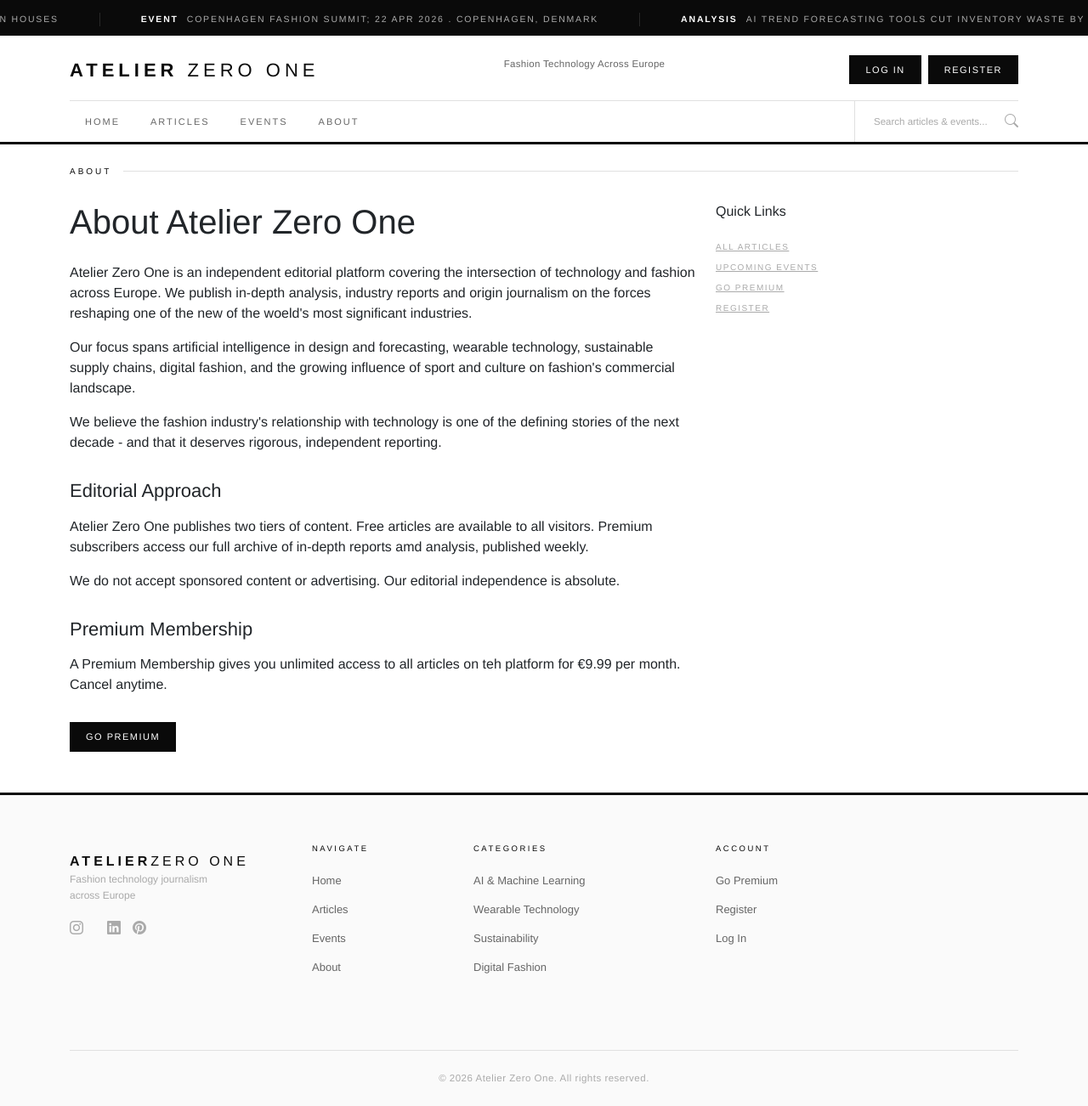
After one commit to sineadezita/milestone-project-4, a Django app: page /about/ in a window 1280 px wide. The commit adds this page. Shown: the whole page at 85% size. Run offline with Django 5.2, Linux system fonts and the light colour scheme.

Commit message:
Added about page

```diff
--- a/accounts/templates/accounts/saved_events.html
+++ b/accounts/templates/accounts/saved_events.html
@@ -17,8 +17,8 @@
 
     <div class="row g-4">
         {% for event in saved_events %}
-        <div class="col-md-6 col-lg-4">
-            <div class="event card">
+        <div class="col-md-6 col-lg-4 d-flex">
+            <div class="event-card">
                 <div class="event-date-block">
                     <div class="event-date-box">
                         <span class="event-day">{{ event.event_date|date:"d" }}</span>
@@ -35,7 +35,7 @@
                     <a href="{% url 'accounts:save_event' event.id %}" class="btn-outline-dark-custom">
                         <i class="bi-bi-bookmark-fill"></i> remove
                     </a>
-                    <a href="{% url 'events:event_detail' event.slug %}" class="event.link">View Details</a>
+                    <a href="{% url 'events:event_detail' event.slug %}" class="event-link">View Details</a>
                 </div>
             </div>
         </div>
--- /dev/null
+++ b/home/templates/home/about.html
@@ -0,0 +1,61 @@
+{% extends 'base.html' %}
+{% load static %}
+
+{% block title %}About | Atelier Zero One{% endblock %}
+
+{% block content %}
+<div class="container mt-4 mb-5">
+
+    <div class="section-label-row">
+        <span class="section-label">About</span>
+        <span class="section-rule"></span>
+    </div>
+
+    <div class="row">
+        <div class="col-lg-8">
+
+            <h1 class="article-detail-title mb-4">About Atelier Zero One</h1>
+
+            <div class="article-body">
+                <p>Atelier Zero One is an independent editorial platform covering the intersection of technology and fashion across Europe. We publish in-depth analysis, industry reports and origin journalism on the forces reshaping one of the new of the woeld's most significant industries.</p>
+
+                <p>Our focus spans artificial intelligence in design and forecasting, wearable technology, sustainable supply chains, digital fashion, and the growing influence of sport and culture on fashion's commercial landscape.</p>
+
+                <p>We believe the fashion industry's relationship with technology is one of the defining stories of the next decade - and that it deserves rigorous, independent reporting.</p>
+
+                <h2 style="font-size: 22px; font-weight: 300; margin: 32px 0 16px;">Editorial Approach</h2>
+
+                <p>Atelier Zero One publishes two tiers of content. Free articles are available to all visitors. Premium subscribers access our full archive of in-depth reports amd analysis, published weekly.</p>
+
+                <p>We do not accept sponsored content or advertising. Our editorial independence is absolute.</p>
+
+                <h2 style="font-size: 22px; font-weight: 300; margin: 32px 0 16px;">Premium Membership</h2>
+
+                <p>A Premium Membership gives you unlimited access to all articles on teh platform for €9.99 per month. Cancel anytime.</p>
+
+                <a href="{% url 'subscriptions:subscription_page' %}" class="btn-dark-custom mt-3 d-inline-block">Go Premium</a>
+            </div>
+        </div>
+
+        <div class="col-lg-4">
+            <div class="article-sidebar">
+                <div class="sidebar-hd mb-3">Quick Links</div>
+                <div class="sidebar-meta-item">
+                    <a href="{% url 'articles:article_list' %}" class="section-more">All Articles</a>
+                </div>
+                <div class="sidebar-meta-item">
+                    <a href="{% url 'events:event_list' %}" class="section-more">Upcoming Events</a>
+                </div>
+                <div class="sidebar-meta-item">
+                    <a href="{% url 'subscriptions:subscription_page' %}" class="section-more">Go Premium</a>
+                </div>
+                {% if not user.is_authenticated %}
+                <div class="sidebar-meta-item">
+                    <a href="{% url 'account_signup' %}" class="section-more">Register</a>
+                </div>
+                {% endif %}
+            </div>
+        </div>
+    </div>
+</div>
+{% endblock %}
--- a/home/urls.py
+++ b/home/urls.py
@@ -4,4 +4,5 @@ from . import views
 
 urlpatterns = [
     path('', views.index, name="home"),
+    path('about/', views.about, name='about'),
 ]
--- a/home/views.py
+++ b/home/views.py
@@ -14,3 +14,7 @@ def index(request):
         'upcoming_events': upcoming_events,
     }
     return render(request, 'home/index.html', context)
+
+
+def about(request):
+    return render(request, 'home/about.html')
--- a/static/css/base.css
+++ b/static/css/base.css
@@ -508,7 +508,7 @@ footer {
 
 /* Events Section */
 .events-section {
-    padding: 52px 0;
+    padding: 52px 0 52px;
     border-top: 1px solid var(--border);
     background: var(--grey-50);
 }
--- a/templates/includes/footer.html
+++ b/templates/includes/footer.html
@@ -25,7 +25,7 @@
                 <li><a href="{% url 'home' %}">Home</a></li>
                 <li><a href="{% url 'articles:article_list' %}">Articles</a></li>
                 <li><a href="{% url 'events:event_list' %}">Events</a></li>
-                <li><a href="#">About</a></li>
+                <li><a href="{% url 'about' %}">About</a></li>
             </ul>
         </div>
 
--- a/templates/includes/navbar.html
+++ b/templates/includes/navbar.html
@@ -30,7 +30,7 @@
                 <li><a href="{% url 'home' %}">Home</a></li>
                 <li><a href="{% url 'articles:article_list' %}">Articles</a></li>
                 <li><a href="{% url 'events:event_list' %}">Events</a></li>
-                <li><a href="#">About</a></li>
+                <li><a href="{% url 'about' %}">About</a></li>
             </ul>
 
             <!-- Search form -->
```
Also changed, not shown: db.sqlite3.
